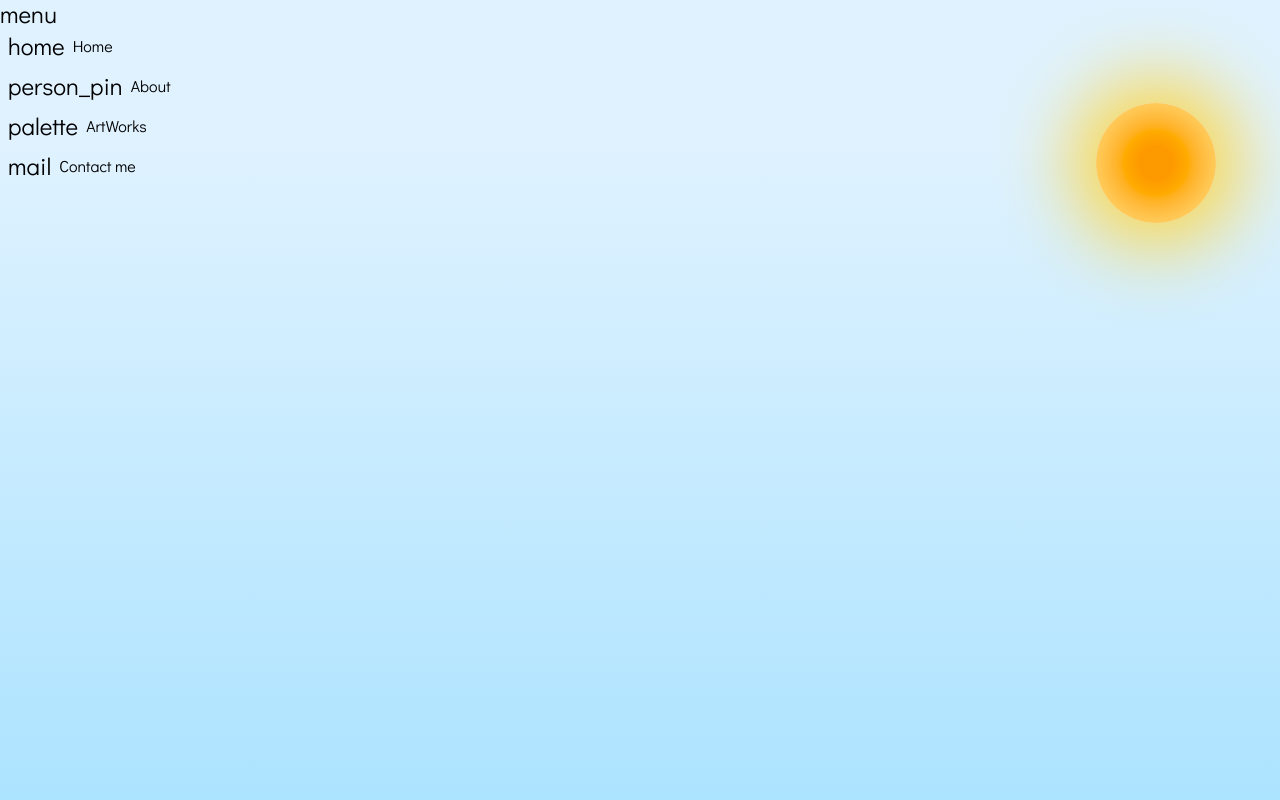
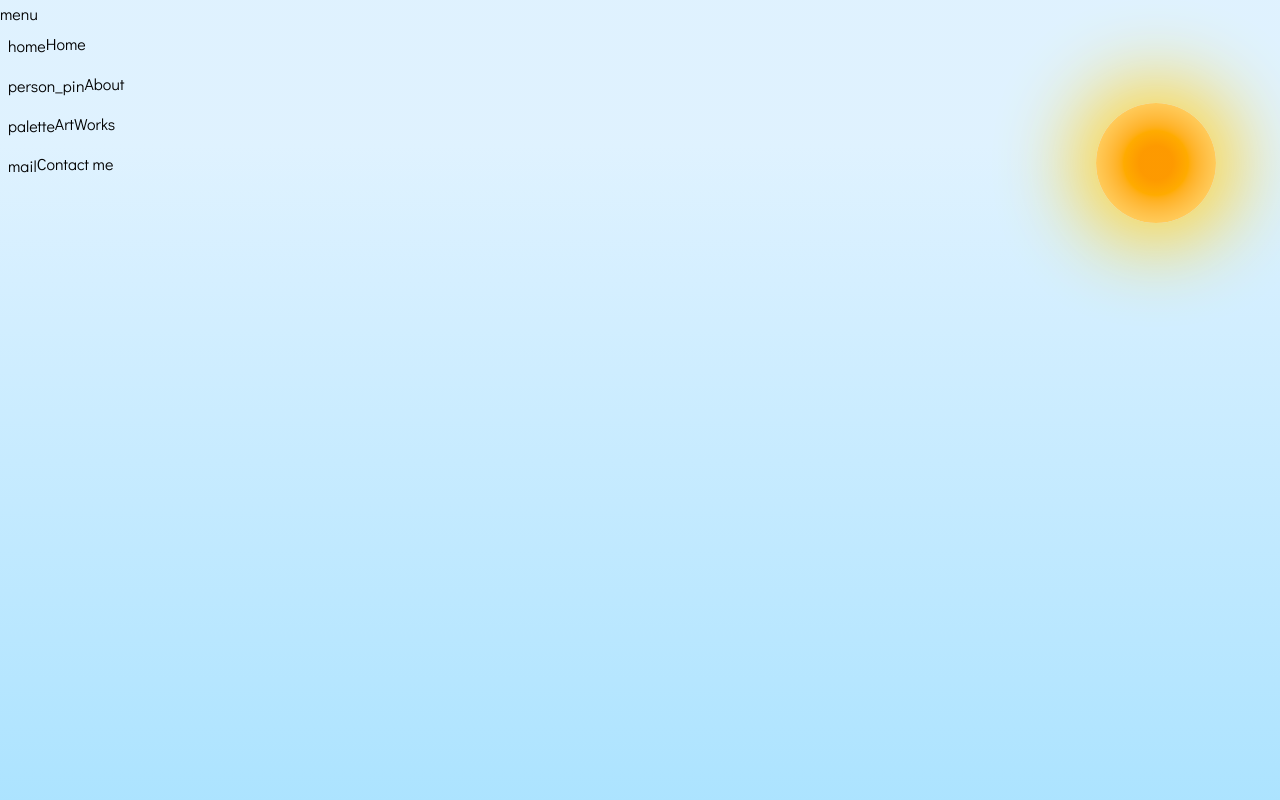
Before and after one commit to romanro/my-css-artworks, a Next.js app: page / in a window 1280 px wide. Shown: the top 800 px of the page. Built offline with nearby package versions, Linux system fonts and the light colour scheme.

Commit message:
Refactor code structure for improved readability and maintainability

```diff
--- a/src/app/layout.tsx
+++ b/src/app/layout.tsx
@@ -8,6 +8,12 @@ const didactGothic = localFont({
     src: './fonts/DidactGothic-Regular.ttf',
     variable: '--font-didact-gothic',
     weight: '100 900',
+});
+
+const smooch = localFont({
+    src: './fonts/Smooch-Regular.ttf',
+    variable: '--font-smooch',
+    weight: '400',
 });
 
 const icons = localFont({
@@ -34,7 +40,7 @@ export default function RootLayout({
                     content='width=device-width,
                    initial-scale=1.0'></meta>
             </head>
-            <body className={`${didactGothic.variable} ${icons.variable} h-screen`}>
+            <body className={`${didactGothic.variable} ${icons.variable} ${smooch.variable} h-screen`}>
                 <MainNavbar />
                 <main className='h-screen'>{children}</main>
             </body>
--- a/src/components/Icon/Icon.tsx
+++ b/src/components/Icon/Icon.tsx
@@ -3,15 +3,11 @@ import styles from './Icon.module.scss';
 
 type IconProps = {
     name: string;
-    size?: number;
+    className?: string;
 };
 
-const Icon: FC<IconProps> = ({ name, size = 24 }) => {
-    return (
-        <span className={`${styles.icon} font-icons`} style={{ fontSize: size }}>
-            {name}
-        </span>
-    );
+const Icon: FC<IconProps> = ({ name, className }) => {
+    return <span className={`${styles.icon} ${className} font-icons`}>{name}</span>;
 };
 
 export { Icon };
--- a/src/components/MainNavbar/MainNavbar.module.scss
+++ b/src/components/MainNavbar/MainNavbar.module.scss
@@ -4,17 +4,24 @@
     list-style: none;
     position: fixed;
     z-index: 1000;
+
+    .menu {
+        overflow: hidden;
+        &.opened {
+            height: auto;
+            max-height: 500px;
+        }
+
+        &.closed {
+            height: 20px;
+            max-height: 0;
+        }
+    }
 }
 
 .navbutton {
     padding: 0.5rem;
     .link {
-        display: flex;
-        justify-content: flex-start;
-        align-items: center;
-        gap: 0.5rem;
-        user-select: none;
-
         span {
             display: inline-flex;
         }
--- a/src/components/MainNavbar/MainNavbar.tsx
+++ b/src/components/MainNavbar/MainNavbar.tsx
@@ -8,8 +8,8 @@ export const MainNavbar: FC = () => {
     const [isOpen, setIsOpen] = useState(false);
 
     return (
-        <div className={`${styles.nav} w-full flex md:justify-center md:p-4 `}>
-            <nav className={`bg-white dark:bg-black p-4 rounded-lg shadow-md`}>
+        <div className={`${styles.nav} w-full flex p-2 md:justify-center md:p-4 `}>
+            <nav className={`bg-white/80 dark:bg-black/80 p-4 rounded-lg shadow-md`}>
                 <button
                     className='md:hidden text-gray-700 dark:text-gray-300'
                     onClick={() => setIsOpen((prev) => !prev)}>
@@ -17,11 +17,11 @@ export const MainNavbar: FC = () => {
                 </button>
 
                 <ul
-                    className={`${
-                        isOpen ? 'block' : 'hidden'
-                    } md:flex md:items-center md:space-x-6 px-8 pb-8 md:pb-0 md:px-8`}>
+                    className={`menu overflow-hidden transition-all duration-300 ${
+                        isOpen ? 'max-h-[500px] max-w-[500px]' : 'max-h-0 max-w-0'
+                    } md:max-h-[500px] md:max-w-[800px] md:flex md:items-center md:space-x-6 `}>
                     {NAVIGATION.map((nav) => (
-                        <NavButton key={nav.id} {...nav} />
+                        <NavButton key={nav.id} onClick={() => setIsOpen(false)} {...nav} />
                     ))}
                 </ul>
             </nav>
--- a/src/components/MainNavbar/NavButton.tsx
+++ b/src/components/MainNavbar/NavButton.tsx
@@ -1,21 +1,30 @@
+'use client';
 import Link from 'next/link';
 import React, { FC } from 'react';
 import { Icon } from '../Icon/Icon';
 import styles from './MainNavbar.module.scss';
+import { usePathname } from 'next/navigation';
 
 type NavButtonProps = {
     id: string;
     icon: string;
     label: string;
     href: string;
+    onClick?: () => void;
 };
 
-const NavButton: FC<NavButtonProps> = ({ label, icon, href }) => {
+const NavButton: FC<NavButtonProps> = ({ label, icon, href, onClick }) => {
+    const pathname = usePathname();
+
     return (
-        <li className={styles.navbutton}>
-            <Link href={href} className={styles.link}>
-                <Icon name={icon} />
-                <span>{label}</span>
+        <li className={styles.navbutton} onClick={() => pathname !== href && onClick?.()}>
+            <Link
+                href={href}
+                className={`flex md:flex-col min-w-[75px] md:justify-center items-center gap-[5px] select-none text-sky-900 hover:text-sky-700  ${
+                    pathname === href ? 'pointer-events-none text-sky-600' : ''
+                }`}>
+                <Icon name={icon} className={'text-3xl md:text-5xl'} />
+                <span className={'text-md md:text-sm'}>{label}</span>
             </Link>
         </li>
     );
```
Also changed, not shown: src/app/fonts/Smooch-Regular.ttf (added).
